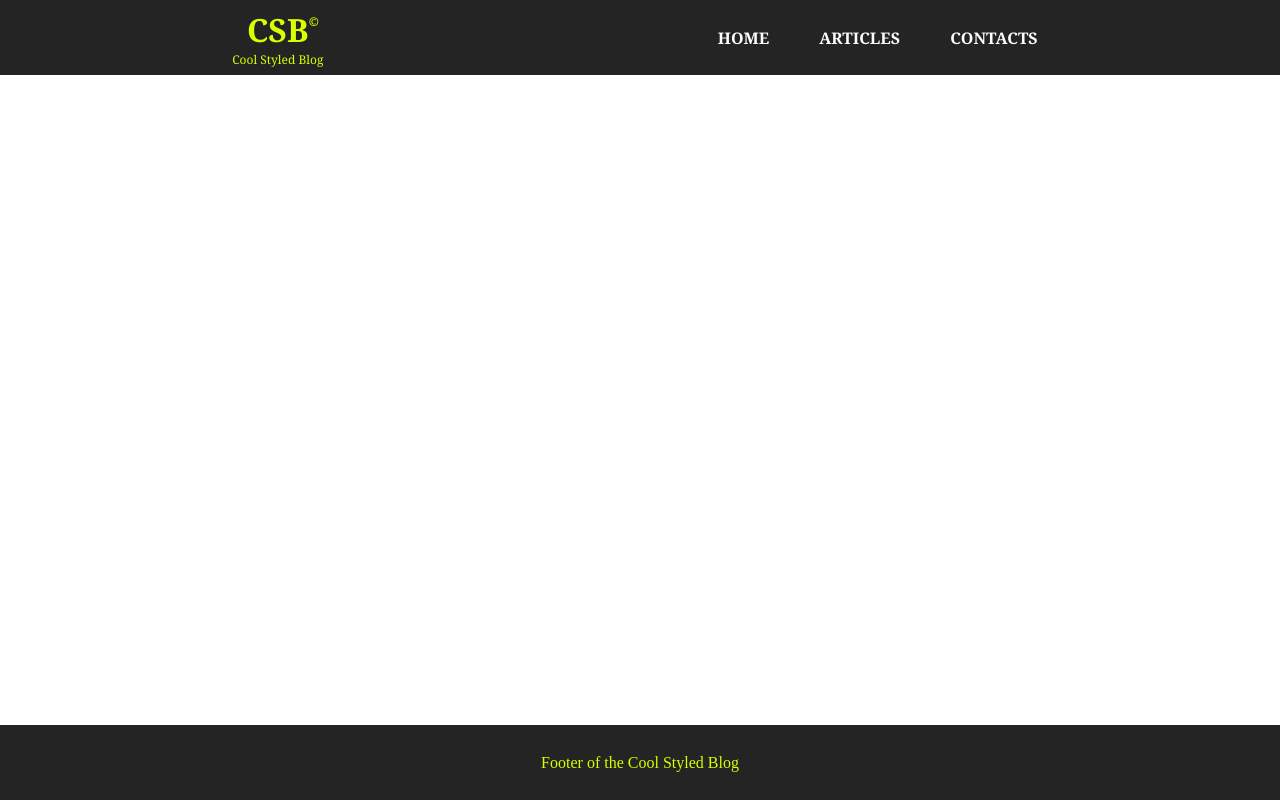
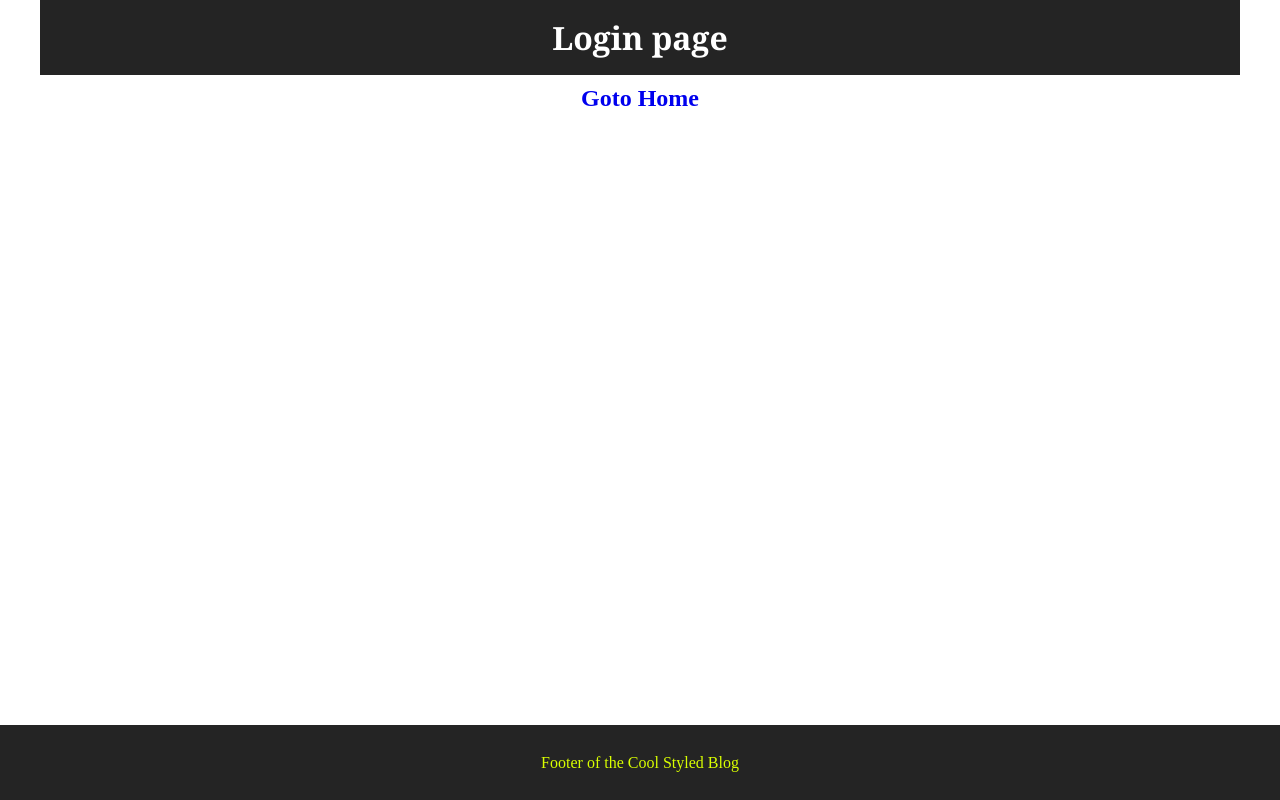
Before and after one commit to seniorua/blog_page, a React (Vite) app: page /login in a window 1280 px wide. Built offline with nearby package versions, Linux system fonts and the light colour scheme.

Commit message:
complite

```diff
--- a/src/App.jsx
+++ b/src/App.jsx
@@ -4,6 +4,8 @@ import { Contacts } from "./pages/Contacts";
 import { Article } from "./pages/Article";
 import { NotFoundPage } from "./pages/NotFoundPage";
 import { MainLayout } from "./leyouts/MainLayout";
+import { LoginLayout } from "./leyouts/LoginLayout";
+import { Login } from "./pages/Login";
 
 export const App = () => {
   return (
@@ -13,8 +15,11 @@ export const App = () => {
           <Route path="/" element={<Home />} />
           <Route path="/contacts" element={<Contacts />} />
           <Route path="/articles" element={<Article />} />
-          <Route path="*" element={<NotFoundPage />} />
         </Route>
+        <Route path="/login" element={<LoginLayout />}>
+          <Route path="/login" element={<Login />} />
+        </Route>
+        <Route path="*" element={<NotFoundPage />} />
       </Routes>
     </>
   );
--- a/src/constants/header_link_data.js
+++ b/src/constants/header_link_data.js
@@ -11,4 +11,8 @@ export const headerLinkData = [
     name: "Contacts",
     href: "/contacts",
   },
+  {
+    name: "login",
+    href: "/login",
+  },
 ];
--- /dev/null
+++ b/src/leyouts/LoginLayout.jsx
@@ -0,0 +1,17 @@
+// import { Header } from "../conponents/Header";
+import { Footer } from "../conponents/Footer";
+import { Link, Outlet } from "react-router-dom";
+
+export const LoginLayout = () => {
+  return (
+    <>
+      <header className="header-inner" style={{color: "white"}}>
+        {<Outlet />}
+      </header>
+      <main><Link to="/"><h2> Goto Home</h2></Link></main>
+      <footer>
+        <Footer></Footer>
+      </footer>
+    </>
+  );
+};
--- a/src/leyouts/mainLayout.jsx
+++ b/src/leyouts/mainLayout.jsx
@@ -8,7 +8,7 @@ export const MainLayout = () => {
       <header>
         <Header></Header>
       </header>
-      <main>{Outlet}</main>
+      <main>{<Outlet />}</main>
       <footer>
         <Footer></Footer>
       </footer>
--- /dev/null
+++ b/src/pages/Login.jsx
@@ -0,0 +1,11 @@
+import { Link } from "react-router-dom";
+
+export const Login = () => {
+  console.log("Login rendering");
+
+  return (
+    <>
+      <h1>Login page</h1>
+    </>
+  );
+};
```
